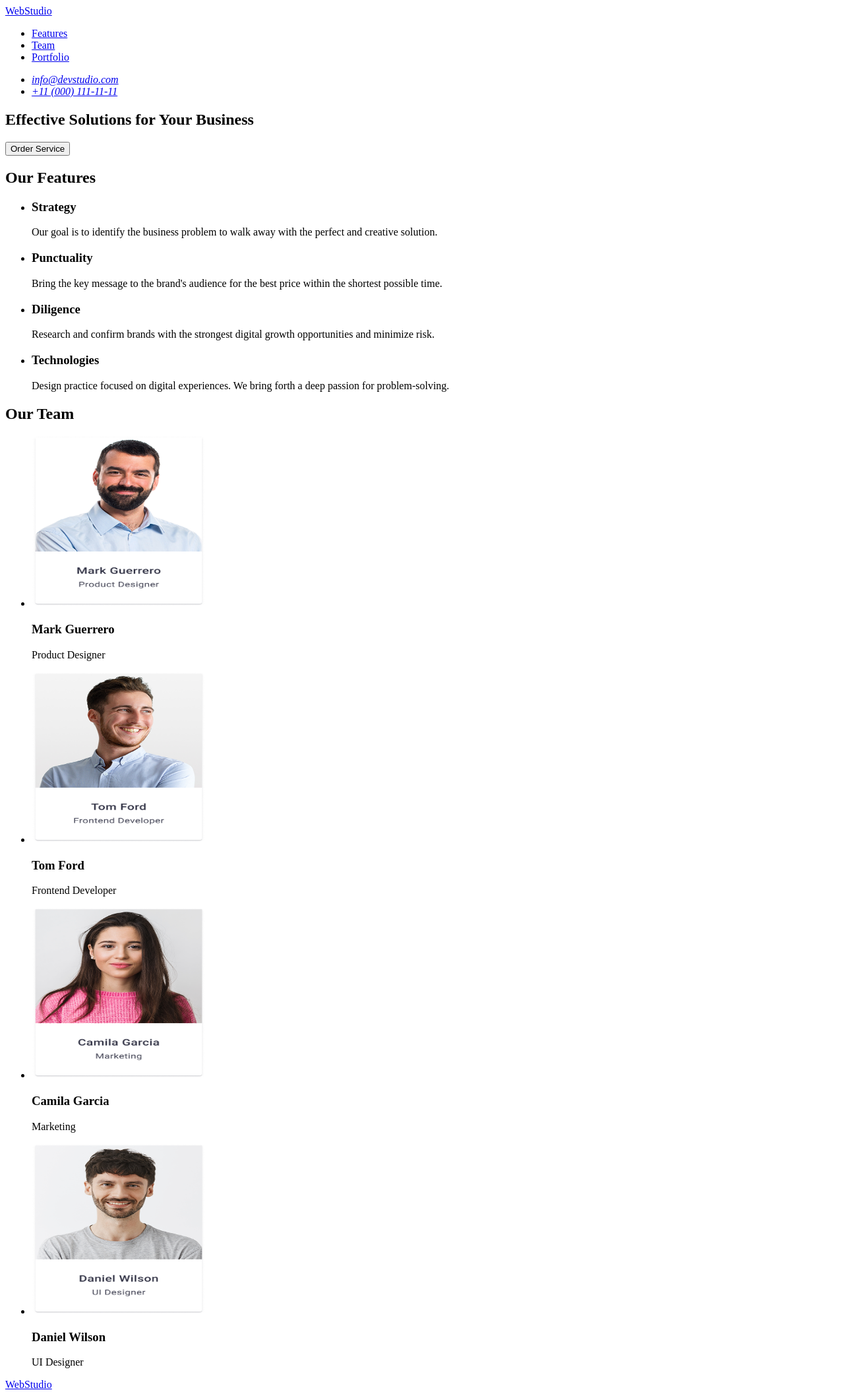
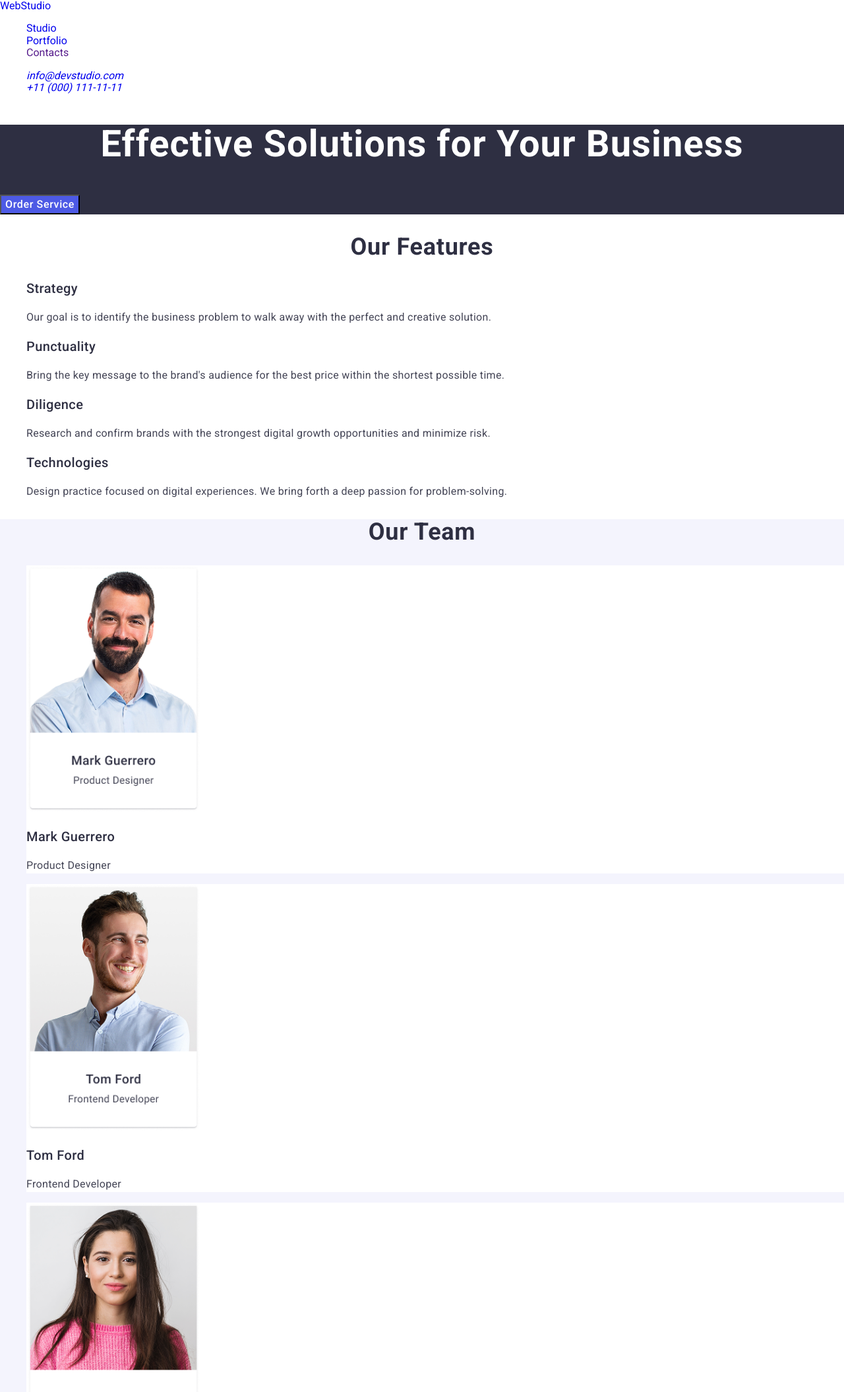
Before and after one commit to lycorisqqq/goit-markup-hw-02, a plain HTML site: page index.html in a window 1280 px wide. Shown: the top 2110 px of the page at 66% size. Drawn offline with nearby package versions, Linux system fonts and the light colour scheme.

Commit message:
fix index

```diff
--- a/index.html
+++ b/index.html
@@ -3,34 +3,57 @@
   <head>
     <meta charset="UTF-8" />
     <meta name="viewport" content="width=device-width, initial-scale=1.0" />
+
     <title>WebStudio</title>
+
+    <link
+      rel="stylesheet"
+      href="https://cdnjs.cloudflare.com/ajax/libs/modern-normalize/3.0.1/modern-normalize.min.css"
+    />
+
+    <link rel="preconnect" href="https://fonts.googleapis.com" />
+    <link rel="preconnect" href="https://fonts.gstatic.com" crossorigin />
+
+    <link
+      href="https://fonts.googleapis.com/css2?family=Raleway:wght@700&family=Roboto:wght@400;500;700&display=swap"
+      rel="stylesheet"
+    />
+
+    <link rel="stylesheet" href="./css/main.css" />
   </head>
 
   <body>
-    <header id="header" class="header">
-      <a href="./index.html">WebStudio</a>
+    <header id="header">
+      <nav>
+        <a class="header-logo" href="./index.html">
+          <span class="header-logo-accent">Web</span>Studio
+        </a>
 
-      <nav>
         <ul>
           <li>
-            <a href="#features">Features</a>
+            <a class="header-nav-link" href="./index.html">Studio</a>
           </li>
           <li>
-            <a href="#team">Team</a>
+            <a class="header-nav-link" href="#portfolio">Portfolio</a>
           </li>
           <li>
-            <a href="#portfolio">Portfolio</a>
+            <a class="header-nav-link" href="">Contacts</a>
           </li>
         </ul>
       </nav>
 
-      <address>
+      <address class="header-address">
         <ul>
           <li>
-            <a href="mailto:info@devstudio.com">info@devstudio.com</a>
+            <a class="header-contact-link" href="mailto:info@devstudio.com">
+              info@devstudio.com
+            </a>
           </li>
+
           <li>
-            <a href="tel:+110001111111">+11 (000) 111-11-11</a>
+            <a class="header-contact-link" href="tel:+110001111111">
+              +11 (000) 111-11-11
+            </a>
           </li>
         </ul>
       </address>
@@ -38,42 +61,42 @@
 
     <main>
       <section id="hero" class="hero">
-        <h1>Effective Solutions for Your Business</h1>
+        <h1 class="hero-title">Effective Solutions for Your Business</h1>
 
-        <button type="button">Order Service</button>
+        <button class="hero-button" type="button">Order Service</button>
       </section>
 
       <section id="features" class="features">
-        <h2>Our Features</h2>
+        <h2 class="features-title">Our Features</h2>
 
         <ul>
           <li>
-            <h3>Strategy</h3>
-            <p>
+            <h3 class="features-item-title">Strategy</h3>
+            <p class="features-item-text">
               Our goal is to identify the business problem to walk away with the
               perfect and creative solution.
             </p>
           </li>
 
           <li>
-            <h3>Punctuality</h3>
-            <p>
+            <h3 class="features-item-title">Punctuality</h3>
+            <p class="features-item-text">
               Bring the key message to the brand's audience for the best price
               within the shortest possible time.
             </p>
           </li>
 
           <li>
-            <h3>Diligence</h3>
-            <p>
+            <h3 class="features-item-title">Diligence</h3>
+            <p class="features-item-text">
               Research and confirm brands with the strongest digital growth
               opportunities and minimize risk.
             </p>
           </li>
 
           <li>
-            <h3>Technologies</h3>
-            <p>
+            <h3 class="features-item-title">Technologies</h3>
+            <p class="features-item-text">
               Design practice focused on digital experiences. We bring forth a
               deep passion for problem-solving.
             </p>
@@ -82,60 +105,104 @@
       </section>
 
       <section id="team" class="team">
-        <h2>Our Team</h2>
+        <h2 class="team-title">Our Team</h2>
+
+        <ul>
+          <li class="team-item">
+            <img src="./images/team-1.jpg" alt="Mark Guerrero" width="264" />
+            <h3 class="team-item-title">Mark Guerrero</h3>
+            <p class="team-item-text">Product Designer</p>
+          </li>
+
+          <li class="team-item">
+            <img src="./images/team-2.jpg" alt="Tom Ford" width="264" />
+            <h3 class="team-item-title">Tom Ford</h3>
+            <p class="team-item-text">Frontend Developer</p>
+          </li>
+
+          <li class="team-item">
+            <img src="./images/team-3.jpg" alt="Camila Garcia" width="264" />
+            <h3 class="team-item-title">Camila Garcia</h3>
+            <p class="team-item-text">Marketing</p>
+          </li>
+
+          <li class="team-item">
+            <img src="./images/team-4.jpg" alt="Daniel Wilson" width="264" />
+            <h3 class="team-item-title">Daniel Wilson</h3>
+            <p class="team-item-text">UI Designer</p>
+          </li>
+        </ul>
+      </section>
+
+      <section id="portfolio" class="portfolio">
+        <h2 class="portfolio-title">Our Portfolio</h2>
 
         <ul>
           <li>
-            <img
-              src="./images/team-1.jpg"
-              alt="Mark Guerrero"
-              width="264"
-              height="260"
-            />
-            <h3>Mark Guerrero</h3>
-            <p>Product Designer</p>
+            <img src="./images/portfolio-1.jpg" alt="Banking App" width="360" />
+            <h3 class="portfolio-item-title">Banking App</h3>
+            <p class="portfolio-item-text">App</p>
           </li>
 
           <li>
             <img
-              src="./images/team-2.jpg"
-              alt="Tom Ford"
-              width="264"
-              height="260"
+              src="./images/portfolio-2.jpg"
+              alt="Cashless Payment"
+              width="360"
             />
-            <h3>Tom Ford</h3>
-            <p>Frontend Developer</p>
+            <h3 class="portfolio-item-title">Cashless Payment</h3>
+            <p class="portfolio-item-text">Marketing</p>
           </li>
 
           <li>
             <img
-              src="./images/team-3.jpg"
-              alt="Camila Garcia"
-              width="264"
-              height="260"
+              src="./images/portfolio-3.jpg"
+              alt="Meditation App"
+              width="360"
             />
-            <h3>Camila Garcia</h3>
-            <p>Marketing</p>
+            <h3 class="portfolio-item-title">Meditation App</h3>
+            <p class="portfolio-item-text">App</p>
           </li>
 
           <li>
             <img
-              src="./images/team-4.jpg"
-              alt="Daniel Wilson"
-              width="264"
-              height="260"
+              src="./images/portfolio-4.jpg"
+              alt="Taxi Service"
+              width="360"
             />
-            <h3>Daniel Wilson</h3>
-            <p>UI Designer</p>
+            <h3 class="portfolio-item-title">Taxi Service</h3>
+            <p class="portfolio-item-text">Marketing</p>
+          </li>
+
+          <li>
+            <img
+              src="./images/portfolio-5.jpg"
+              alt="Screen Illustrations"
+              width="360"
+            />
+            <h3 class="portfolio-item-title">Screen Illustrations</h3>
+            <p class="portfolio-item-text">Design</p>
+          </li>
+
+          <li>
+            <img
+              src="./images/portfolio-6.jpg"
+              alt="Online Courses"
+              width="360"
+            />
+            <h3 class="portfolio-item-title">Online Courses</h3>
+            <p class="portfolio-item-text">Marketing</p>
           </li>
         </ul>
       </section>
     </main>
 
     <footer id="footer" class="footer">
-      <a href="./index.html">WebStudio</a>
+      <a class="footer-logo" href="./index.html">
+        <span class="footer-logo-accent">Web</span>Studio
+      </a>
 
-      <p>
+      <p class="footer-text">
         Increase the flow of customers and sales for your business with digital
         marketing &amp; growth solutions.
       </p>
```
